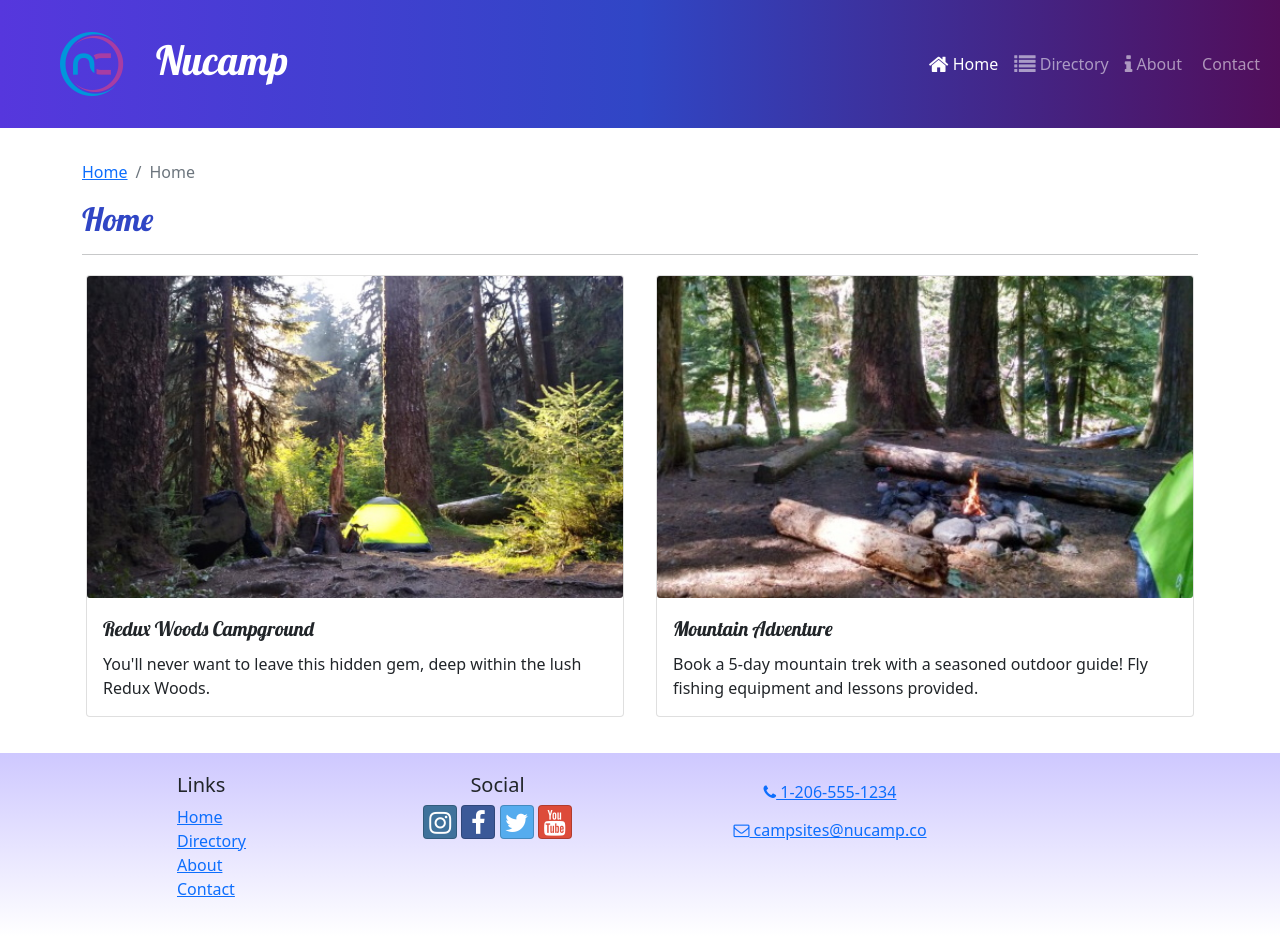
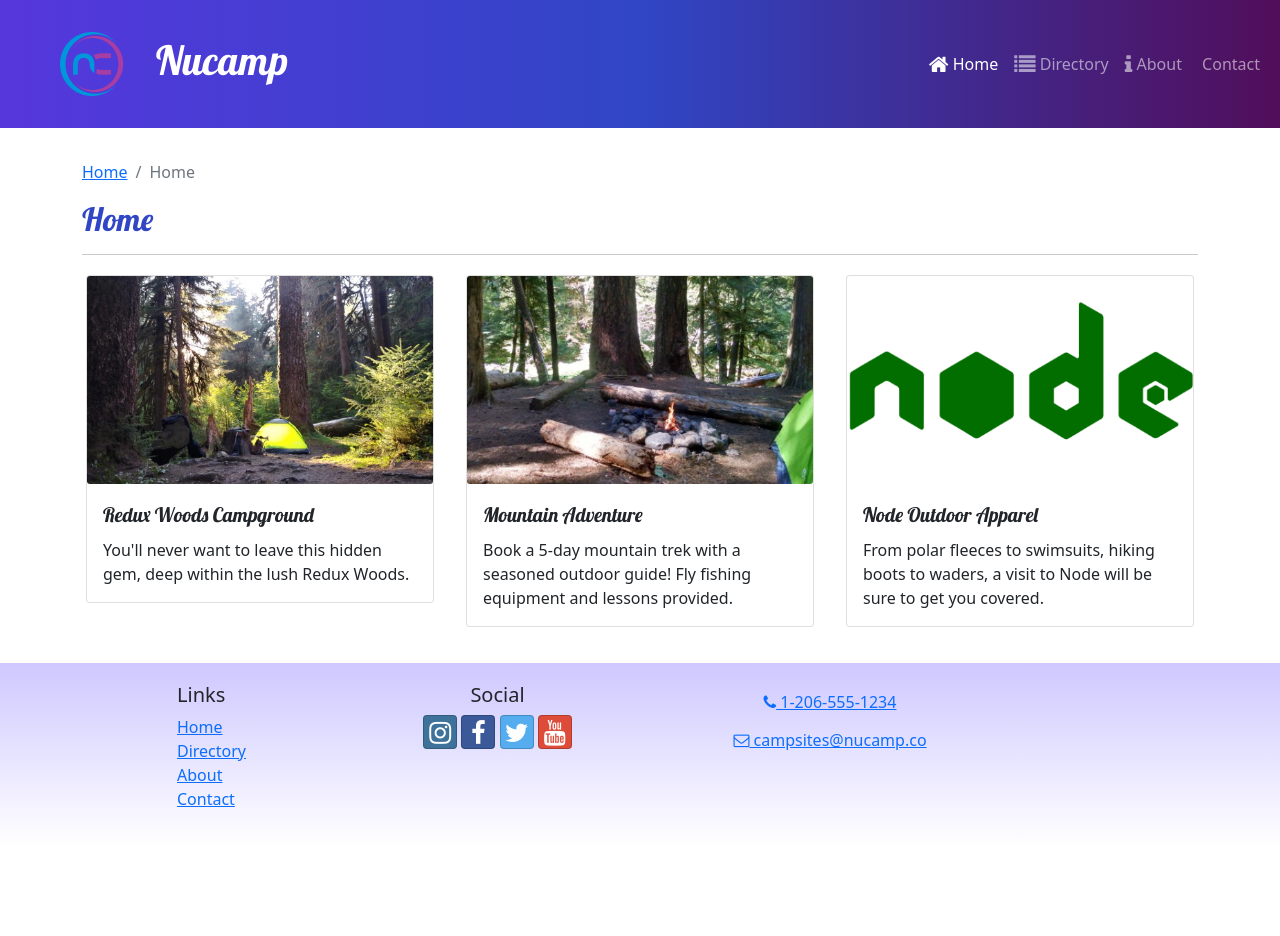
Before and after one commit to jj252/React_Course, a React (Create React App) app: page / in a window 1280 px wide. After the commit the page ends 847 px from the top, so only its background shows below. Built offline with nearby package versions, Linux system fonts and the light colour scheme.

Commit message:
Workshop 2 task 3 Complete

```diff
--- a/src/features/display/DisplayList.js
+++ b/src/features/display/DisplayList.js
@@ -2,9 +2,10 @@ import {Col,Row} from 'reactstrap';
 import DisplayCard from './DisplayCard';
 import { selectFeaturedCampsite } from '../campsites/campsitesSlice';
 import { selectFeaturedPromotion } from '../promotions/promotionsSlice';
+import { selectFeaturedPartner } from '../partners/partnersSlice';
 
 const DisplayList = () =>{
-    const items = [selectFeaturedCampsite(),selectFeaturedPromotion()]
+    const items = [selectFeaturedCampsite(),selectFeaturedPromotion(),selectFeaturedPartner()]
 
     return (
         <Row>
--- /dev/null
+++ b/src/features/partners/partnersSlice.js
@@ -0,0 +1,9 @@
+import { PARTNERS } from '../../app/shared/PARTNERS';
+
+export const selectAllPartners = () => {
+    return PARTNERS;
+}
+
+export const selectFeaturedPartner = () =>{
+    return PARTNERS.find((partner) => partner.featured);
+}
```
